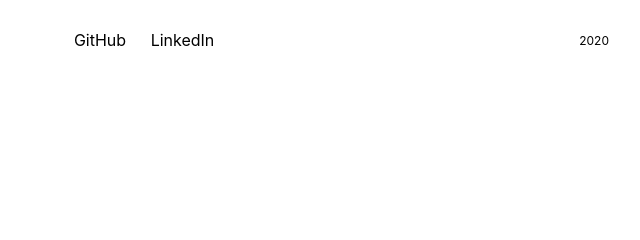
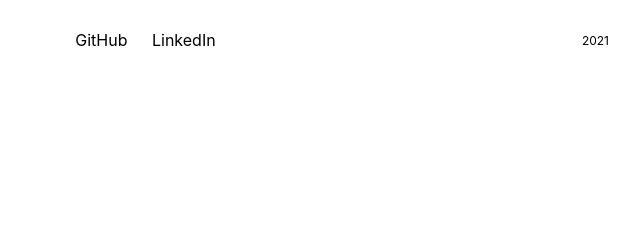
Before and after one commit to nwilcox11/www, a website: page public/index.html in a window 1280 px wide. Shown: the top 240 px of the page, 501-1141 px from the left. Drawn offline with Linux system fonts and the light colour scheme.

Commit message:
updates cp

```diff
--- a/public/index.html
+++ b/public/index.html
@@ -148,7 +148,7 @@
               >LinkedIn</a
             >
           </nav>
-          <div class="header__theme"><p>2020</p></div>
+          <div class="header__theme"><p>2021</p></div>
         </div>
       </header>
       <section class="intro">
```
